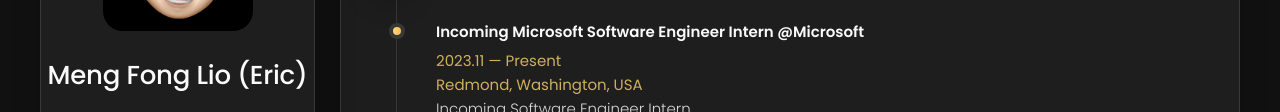
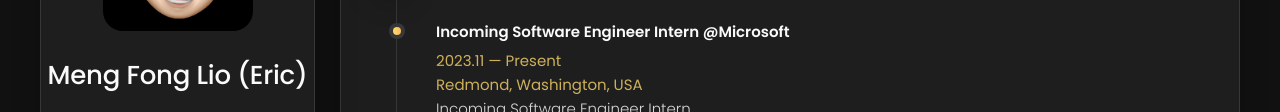
Before and after one commit to Eric7123/eric7123.github.io, a plain HTML site: page index.html in a window 1280 px wide. Both pictures are taken after a click on the button "Resume". Shown: the part 240-352 px from the top of the page. Drawn offline with nearby package versions, Linux system fonts and the light colour scheme.

Commit message:
fix: @microsoft

```diff
--- a/index.html
+++ b/index.html
@@ -454,7 +454,7 @@
 
             <li class="timeline-item">
 
-              <h4 class="h4 timeline-item-title">Incoming Microsoft Software Engineer Intern @Microsoft</h4>
+              <h4 class="h4 timeline-item-title">Incoming Software Engineer Intern @Microsoft</h4>
 
               <span>2023.11 — Present</span>
               <span>Redmond, Washington, USA</span>
```
